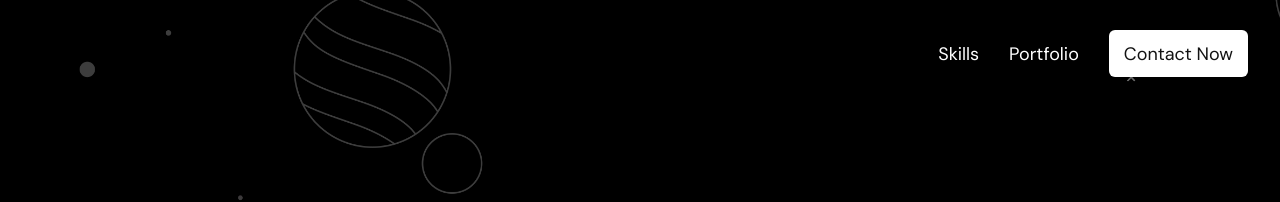
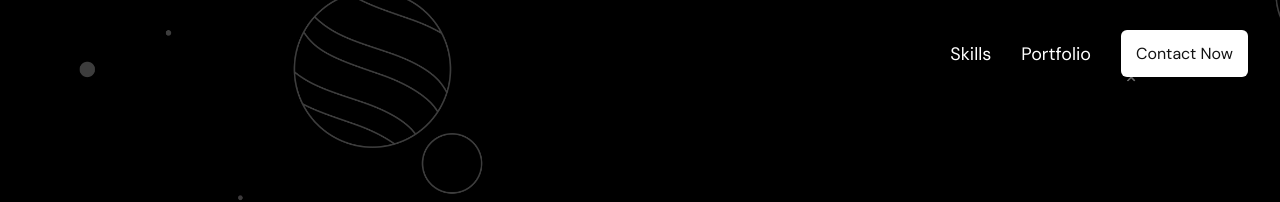
Before and after one commit to Alfredroshan555/Alfred_roshan_portfolio, a React (Create React App) app: page / in a window 1280 px wide. Shown: the top 202 px of the page. Built offline with nearby package versions, Linux system fonts and the light colour scheme.

Commit message:
Fixed changes

```diff
--- a/src/components/Navbar/index.js
+++ b/src/components/Navbar/index.js
@@ -31,7 +31,10 @@ const Navbar = () => {
         <span className="nav_item" onClick={() => menuClickHandler("portfolio")}>Portfolio</span>
 
         <span className="call_to_action" onClick={() => menuClickHandler("contact")}>
-          <CallToAction text="Contact Now" />
+          {/* <CallToAction text="Contact Now" /> */}
+          <div className="btn">
+            Contact Now
+          </div>
         </span>
       </div>
     </div>
--- a/src/components/Navbar/style.scss
+++ b/src/components/Navbar/style.scss
@@ -1,7 +1,7 @@
-@import '../style-config/mixins.scss';
-@import '../style-config/variable.scss';
+@import "../style-config/mixins.scss";
+@import "../style-config/variable.scss";
 
-.navigation{
+.navigation {
   width: 100%;
   display: flex;
   align-items: center;
@@ -14,30 +14,28 @@
 
   padding-left: 2rem;
   padding-right: 2rem;
-    @include small-screen{
+  @include small-screen {
     margin-top: 30px;
   }
-    .logo{
+  .logo {
     width: 100px;
     flex-shrink: 0;
-        @include small-screen{
+    @include small-screen {
       width: 143px;
     }
-        & img{
+    & img {
       width: 100%;
       display: block;
-
     }
   }
-    .mobile_menu{
+  .mobile_menu {
     position: relative;
     z-index: 99;
-        @include small-screen{
+    @include small-screen {
       display: none;
     }
   }
-    .navbar{
-
+  .navbar {
     align-items: center;
     position: fixed;
     width: 100%;
@@ -50,7 +48,7 @@
     flex-direction: column;
     justify-content: center;
     gap: 35px;
-        @include small-screen{
+    @include small-screen {
       display: flex;
       flex-direction: row;
       position: relative;
@@ -59,30 +57,42 @@
       gap: unset;
       background-color: transparent;
     }
-        &.active{
-            display:flex
+    &.active {
+      display: flex;
     }
-        .nav_item{
+    .nav_item {
       color: $white;
-            @include typography(24px,700,1);
+      @include typography(24px, 700, 1);
       margin-left: 20px;
       padding: 5px;
       box-shadow: inset 0 0 0 0 $white;
-            transition: color 0.3s ease-in-out,box-shadow 0.3s ease-in-out;
+      transition: color 0.3s ease-in-out, box-shadow 0.3s ease-in-out;
       cursor: pointer;
-            @include small-screen{
-                @include typography(18px,400,1);
+      @include small-screen {
+        @include typography(18px, 400, 1);
       }
-            &:hover{
+      &:hover {
         color: $black;
         box-shadow: inset 200px 0 0 0 $white;
       }
     }
 
-        .call_to_action{
+    .call_to_action {
       margin-left: 25px;
-            border-radius: 2px;
-            width: 45%;
+      .btn {
+        height: 47px;
+        width: fit-content;
+        padding: 0 15px;
+        background: $white;
+        display: flex;
+        align-items: center;
+        justify-content: center;
+        color: $black-light;
+        cursor: pointer;
+        position: relative;
+        overflow: hidden;
+        border-radius: 6px;
       }
     }
   }
+}
```
Also changed, not shown: 12 other files (tests, documents, lock files or other folders). Lines whose indentation alone changed are shown as unchanged.
